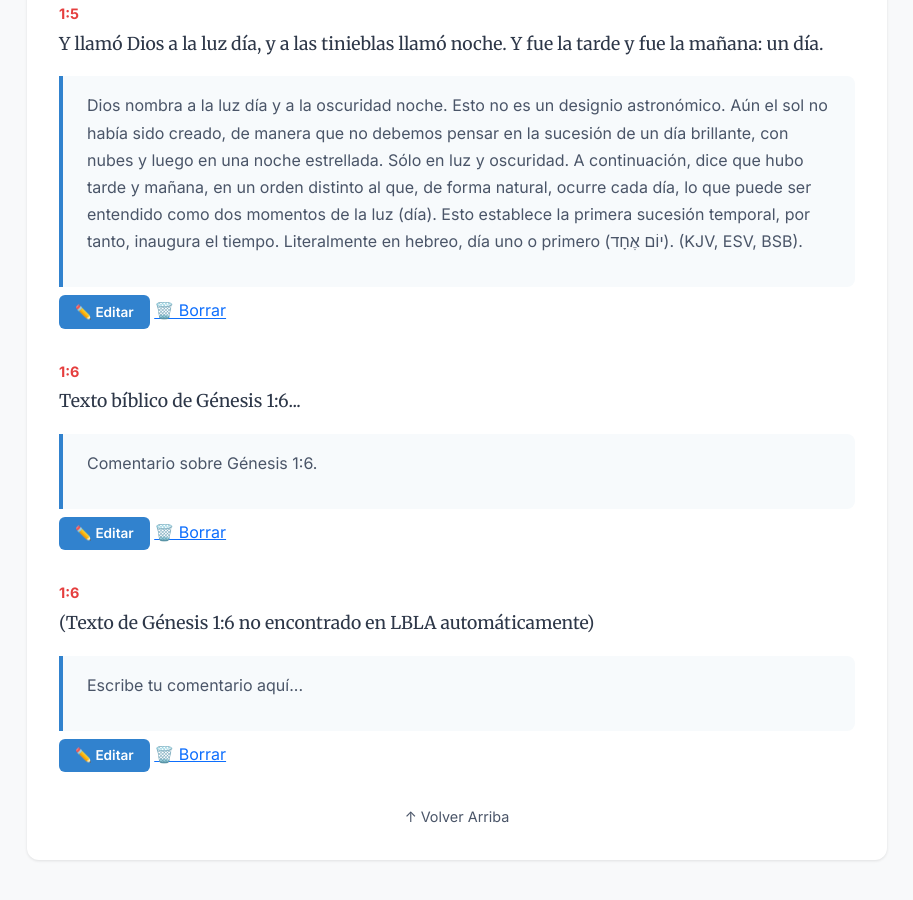
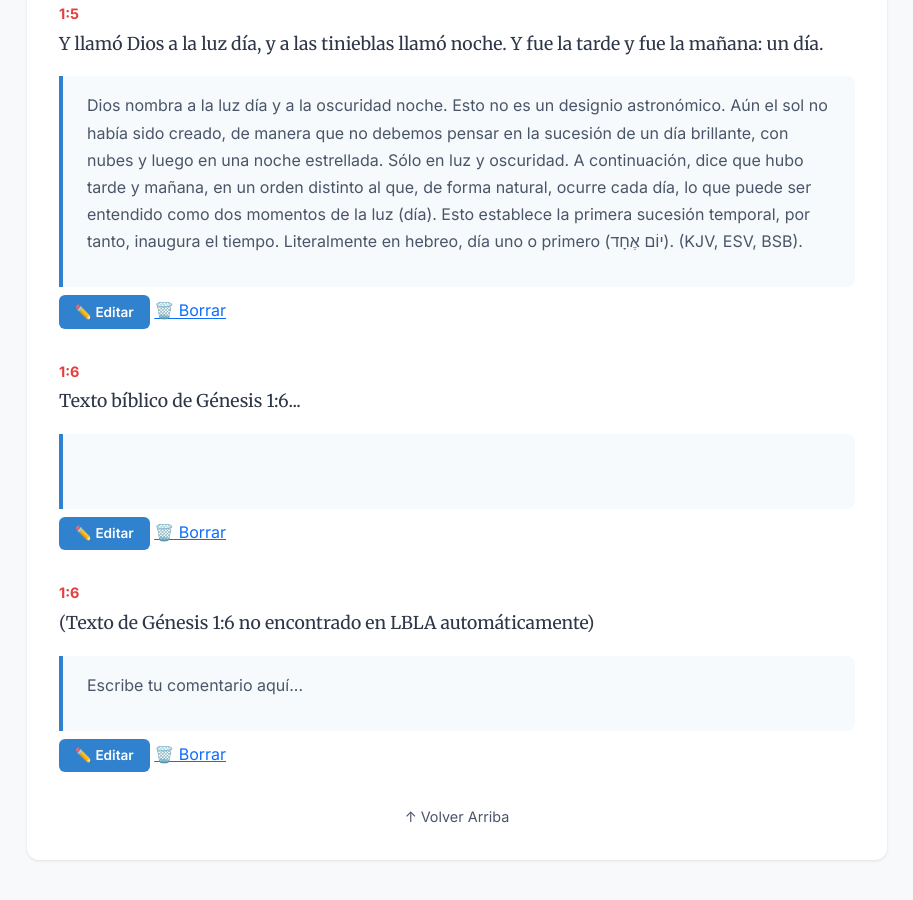
Before and after one commit to ed60hab/comentario, a plain HTML site: page genesis.html in a window 1280 px wide. Shown: the part 3139-4039 px from the top of the page, without its empty margins (183-1096 px from the left). Drawn offline with nearby package versions, Linux system fonts and the light colour scheme; a web font is replaced by a local one.

Commit message:
Actualizado genesis 1:6

```diff
--- a/genesis.html
+++ b/genesis.html
@@ -505,7 +505,7 @@
                 <span class="verse-ref">1:6</span>
                 <p class="verse-text">Texto bíblico de Génesis 1:6...</p>
                 <div class="commentary">
-                    <p>Comentario sobre Génesis 1:6.</p>
+                    <p><br /></p>
                 </div>
                 <a href="editor.html?book=genesis&amp;chapter=1&amp;verse=6" class="btn-edit">✏️ Editar</a>
                 <a href="editor.html?action=delete&amp;book=genesis&amp;chapter=1&amp;verse=6" class="btn-delete">🗑️
```
